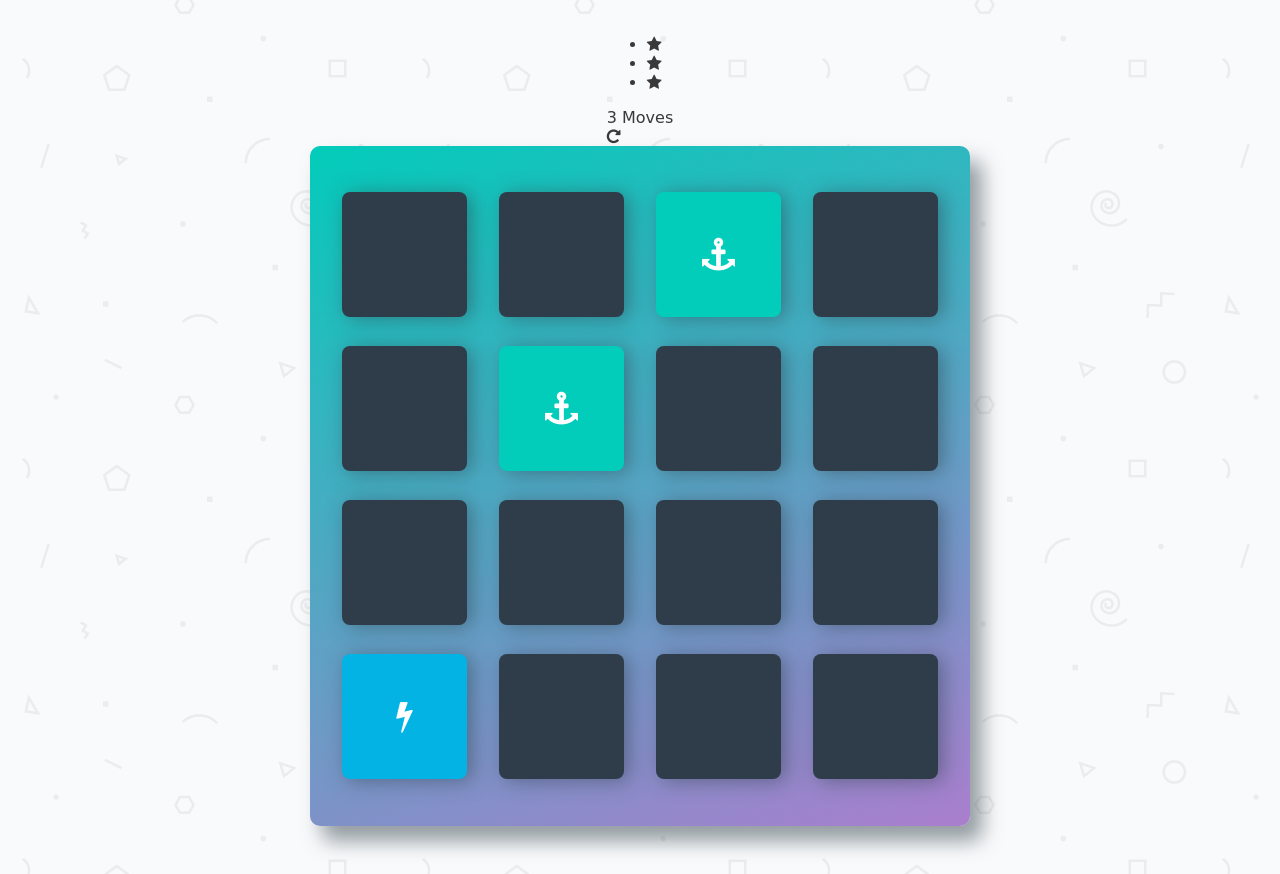
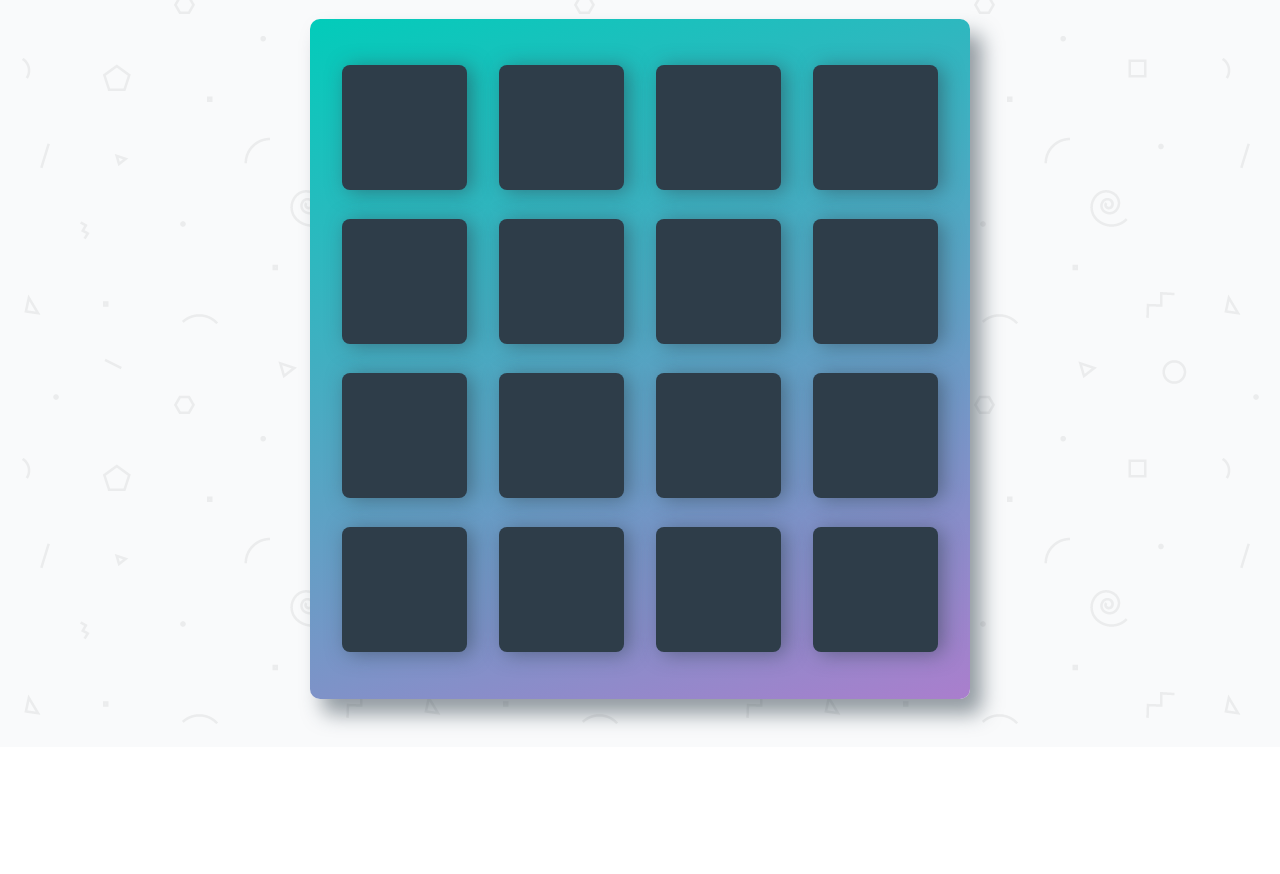
Before and after one commit to acheamponge/Udacity-Front-End-Development-Nanodegree-Program-Projects, a plain HTML site: page Project_2/index.html in a window 1280 px wide. Shown: the part 61-935 px from the top of the page. After the commit the page ends 808 px from the top, so only its background shows below. Drawn offline with nearby package versions, Linux system fonts and the light colour scheme; a web font is replaced by a local one.

Commit message:
Update index.html

```diff
--- a/Project_2/index.html
+++ b/Project_2/index.html
@@ -2,11 +2,13 @@
 <html lang="en">
 <head>
     <meta charset="utf-8">
+    <meta name="viewport" content="width=device-width, initial-scale=1">
     <title>Matching Game</title>
     <meta name="description" content="">
     <link rel="stylesheet prefetch" href="https://maxcdn.bootstrapcdn.com/font-awesome/4.6.1/css/font-awesome.min.css">
     <link rel="stylesheet prefetch" href="https://fonts.googleapis.com/css?family=Coda">
     <link rel="stylesheet" href="css/app.css">
+    <script src="https://ajax.googleapis.com/ajax/libs/jquery/3.2.1/jquery.min.js"></script>
 </head>
 <body>
 
@@ -15,72 +17,11 @@
             <h1>Matching Game</h1>
         </header>
 
-        <section class="score-panel">
-        	<ul class="stars">
-        		<li><i class="fa fa-star"></i></li>
-        		<li><i class="fa fa-star"></i></li>
-        		<li><i class="fa fa-star"></i></li>
-        	</ul>
+            <ul class="deck">
 
-        	<span class="moves">3</span> Moves
-
-            <div class="restart">
-        		<i class="fa fa-repeat"></i>
-        	</div>
-        </section>
-
-        <ul class="deck">
-            <li class="card">
-                <i class="fa fa-diamond"></i>
-            </li>
-            <li class="card">
-                <i class="fa fa-paper-plane-o"></i>
-            </li>
-            <li class="card match">
-                <i class="fa fa-anchor"></i>
-            </li>
-            <li class="card">
-                <i class="fa fa-bolt"></i>
-            </li>
-            <li class="card">
-                <i class="fa fa-cube"></i>
-            </li>
-            <li class="card match">
-                <i class="fa fa-anchor"></i>
-            </li>
-            <li class="card">
-                <i class="fa fa-leaf"></i>
-            </li>
-            <li class="card">
-                <i class="fa fa-bicycle"></i>
-            </li>
-            <li class="card">
-                <i class="fa fa-diamond"></i>
-            </li>
-            <li class="card">
-                <i class="fa fa-bomb"></i>
-            </li>
-            <li class="card">
-                <i class="fa fa-leaf"></i>
-            </li>
-            <li class="card">
-                <i class="fa fa-bomb"></i>
-            </li>
-            <li class="card open show">
-                <i class="fa fa-bolt"></i>
-            </li>
-            <li class="card">
-                <i class="fa fa-bicycle"></i>
-            </li>
-            <li class="card">
-                <i class="fa fa-paper-plane-o"></i>
-            </li>
-            <li class="card">
-                <i class="fa fa-cube"></i>
-            </li>
         </ul>
     </div>
 
-    <script src="js/app.js"></script>
+  <script src="js/app.js"></script>
 </body>
 </html>
```
